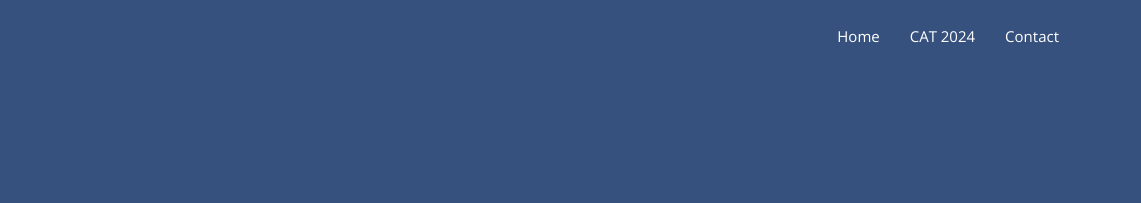
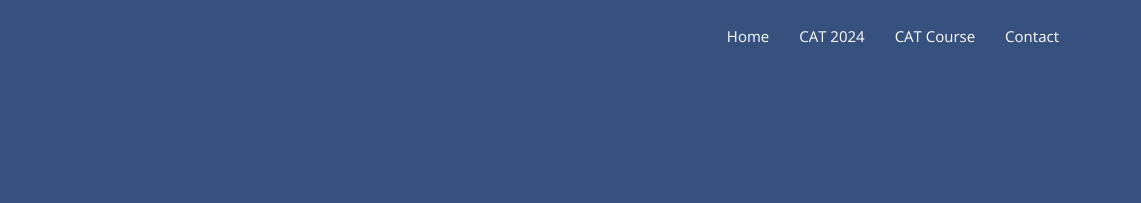
Before and after one commit to iquantain/catcoaching, a plain HTML site: page cat-course.html in a window 1280 px wide. Shown: the top 203 px of the page, 139-1280 px from the left. Drawn offline with nearby package versions, Linux system fonts and the light colour scheme.

Commit message:
Update cat-course.html

```diff
--- a/cat-course.html
+++ b/cat-course.html
@@ -51,6 +51,7 @@
         <ul>
           <li><a href="index.html">Home</a></li>
           <li><a href="cat-2024.html">CAT 2024</a></li>
+          <li><a href="cat-course.html">CAT Course</a></li>
           <li><a class="nav-link scrollto" href="https://catcoaching.pages.dev/#contact">Contact</a></li>
         </ul>
         <i class="bi bi-list mobile-nav-toggle"></i>
```
